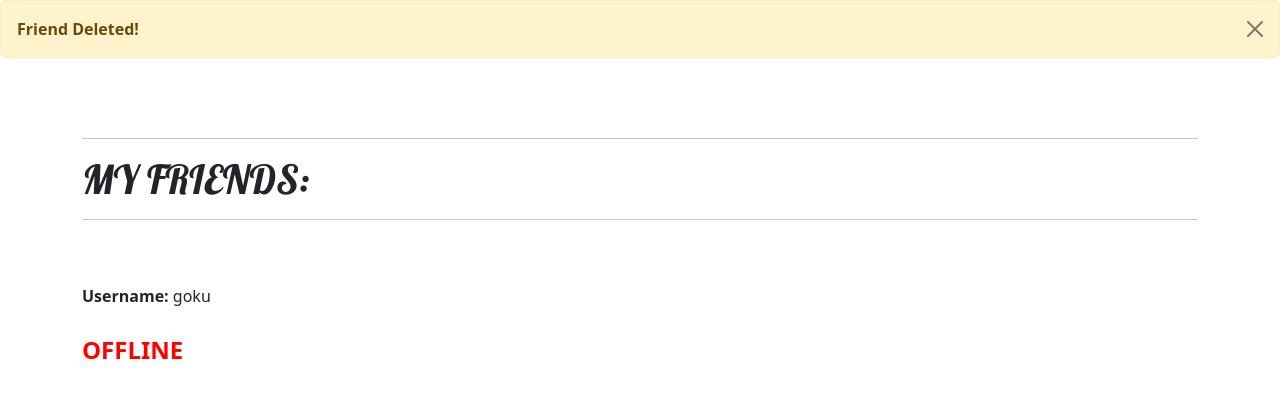
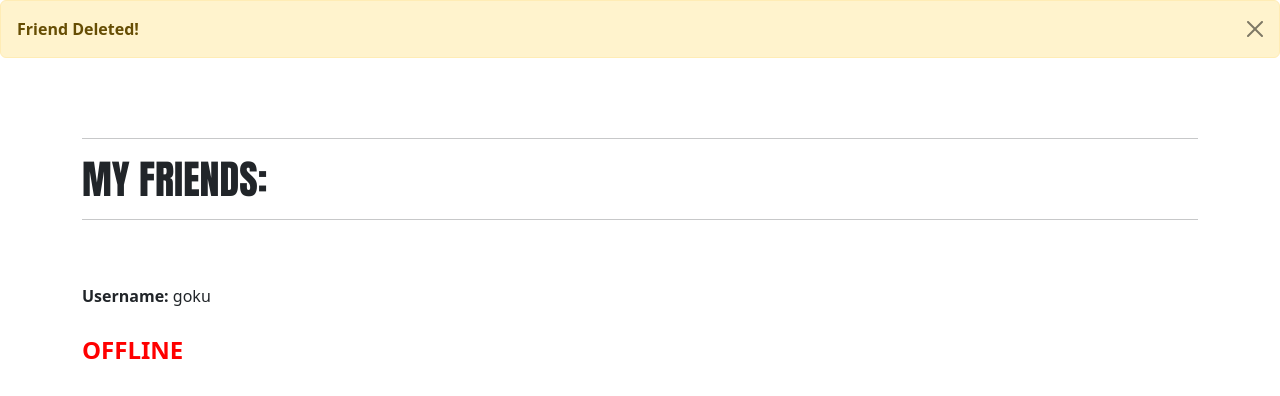
Before and after one commit to SON-OF-EDDY/InstaBook2, a Django app: page /delete_friend/2 in a window 1280 px wide. Shown: the part 56-452 px from the top of the page. Run offline with Django 4.2, Linux system fonts and the light colour scheme; a user stored in the database is signed in; data comes from the database, SQL or seed files in the repository; some libraries are stand-ins or nearby versions.

Commit message:
commit 5

```diff
--- a/mypics/templates/base.html
+++ b/mypics/templates/base.html
@@ -5,14 +5,14 @@
 
   <head>
       <link rel="stylesheet" href="https://fonts.googleapis.com/css2?family=Lobster"/>
-
+      <link rel="stylesheet" href="https://fonts.googleapis.com/css2?family=Anton"/>
     <meta charset="utf-8">
     <meta name="viewport" content="width=device-width, initial-scale=1">
     <title>InstaBook</title>
 
       <style>
-
       @import url('https://fonts.googleapis.com/css2?family=Lobster');
+      @import url('https://fonts.googleapis.com/css2?family=Anton');
 
     #site-name {
 
@@ -20,7 +20,7 @@
     }
 
     h1{
-      font-family:'Lobster';
+      font-family:'Anton';
     }
 
 
```
